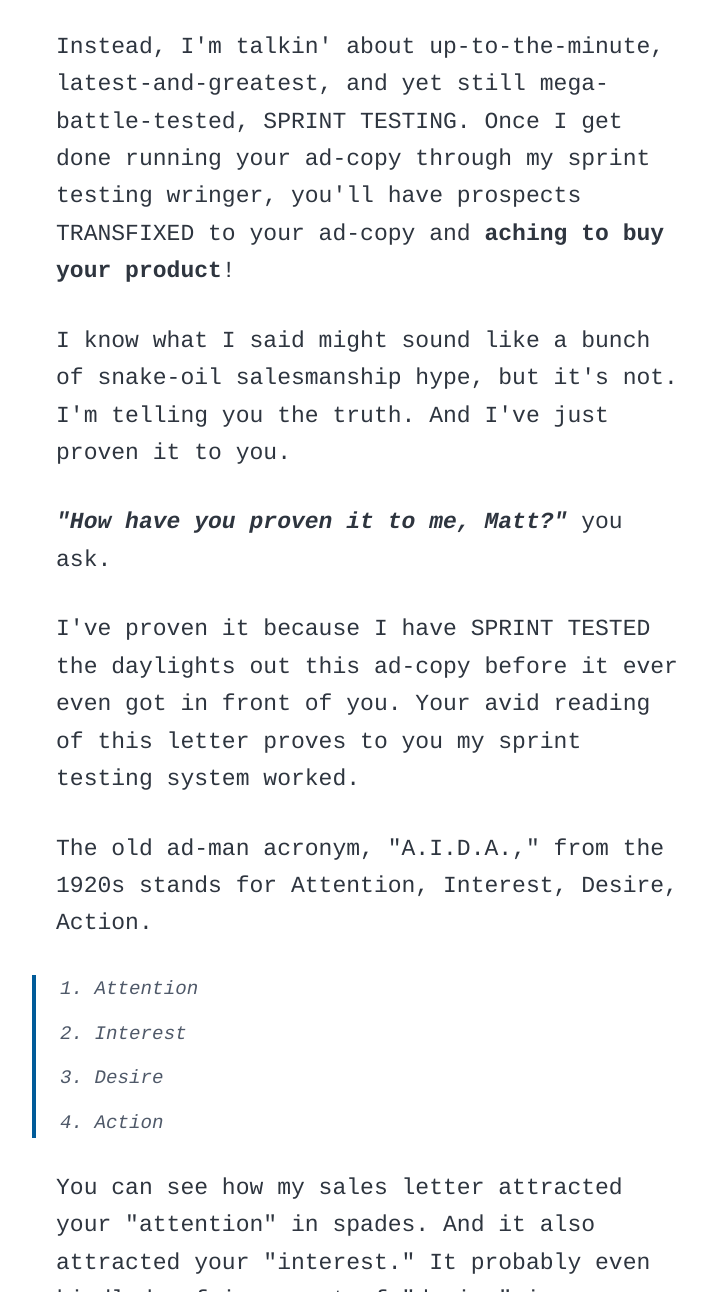
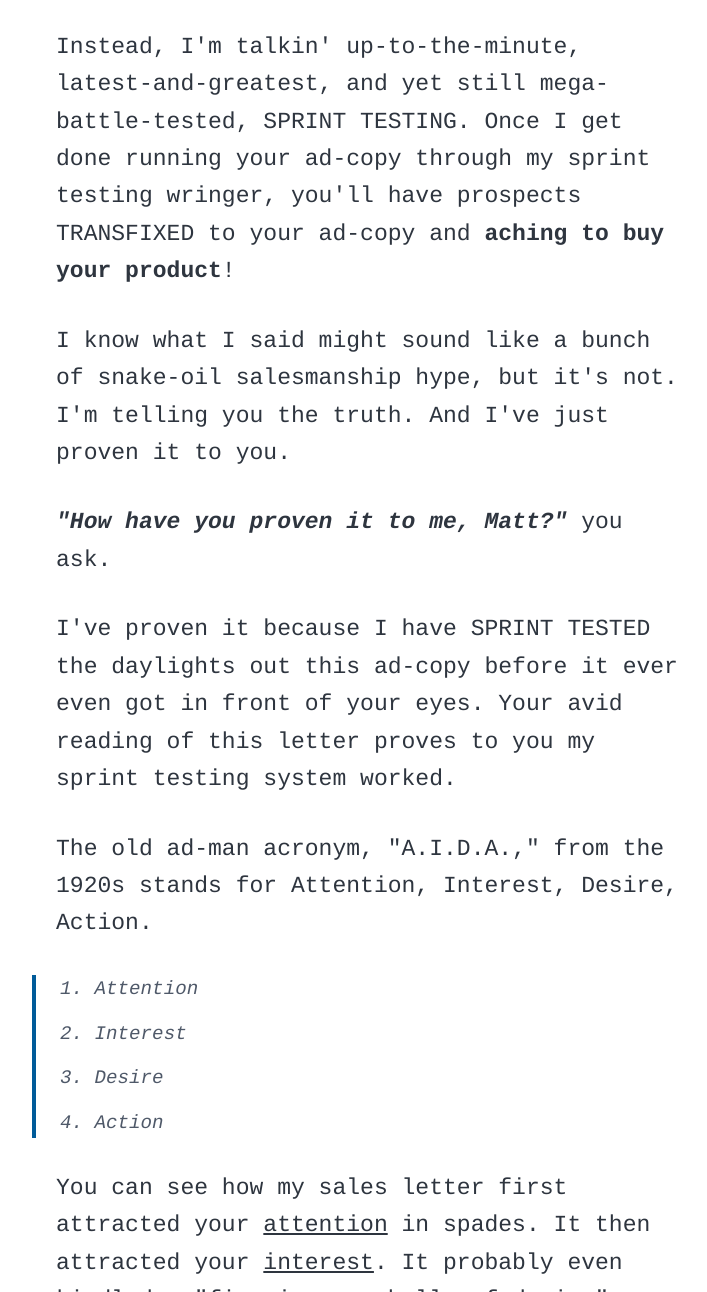
Before and after one commit to mattdvhope/source-landing, a Gatsby site: page /testing-sales-copy/ in a window 1280 px wide. Shown: the part 2472-3764 px from the top of the page, without its empty margins (268-975 px from the left). Built offline with nearby package versions, Linux system fonts and the light colour scheme; Gatsby itself is replaced by a stand-in of ours.

Commit message:
Text editing

```diff
--- a/content/blog/testing-sales-copy/index.md
+++ b/content/blog/testing-sales-copy/index.md
@@ -19,7 +19,7 @@ It wasn't always like this.
 
 Way back in the 1920s, ad copy sang. Ad copy told you stories. Ad copy spoke craftsmanship, finesse, and flair into your life. And do you know what? Ad copy in those days made you wanna buy!
 
-Within the next few months, I will get my "Sales Letter Copywriting testing service" up and running to help businessmen like you transform your "modern lemon" of a Sales Letter into a fine-tuned roadster of classic design **that brings in loads more profits for you**.
+Within the next few months, I will get my "Sales Letter Copywriting testing and writing service" up and running to help businessmen like you transform your "modern lemon" of a Sales Letter into a fine-tuned roadster of classic design **that brings in loads more profits your way**.
 
 ### The Best of the New, the Best of the Old
 I will apply a unique-in-all-the-world recipe of "new-fangled data science" and "old-timer artistry" to your letter:
@@ -31,13 +31,13 @@ I will cycle through them all to the n-th degree until **you radically bump up y
 
 And I'm not talking about has-been, water-under-the-bridge, been-there-done-that "A/B Testing" either. (That's so 20-teens.)
 
-Instead, I'm talkin' about up-to-the-minute, latest-and-greatest, and yet still mega-battle-tested, SPRINT TESTING. Once I get done running your ad-copy through my sprint testing wringer, you'll have prospects TRANSFIXED to your ad-copy and **aching to buy your product**!
+Instead, I'm talkin' up-to-the-minute, latest-and-greatest, and yet still mega-battle-tested, SPRINT TESTING. Once I get done running your ad-copy through my sprint testing wringer, you'll have prospects TRANSFIXED to your ad-copy and **aching to buy your product**!
 
 I know what I said might sound like a bunch of snake-oil salesmanship hype, but it's not. I'm telling you the truth. And I've just proven it to you.
 
 **_"How have you proven it to me, Matt?"_** you ask.
 
-I've proven it because I have SPRINT TESTED the daylights out this ad-copy before it ever even got in front of you. Your avid reading of this letter proves to you my sprint testing system worked.
+I've proven it because I have SPRINT TESTED the daylights out this ad-copy before it ever even got in front of your eyes. Your avid reading of this letter proves to you my sprint testing system worked.
 
 The old ad-man acronym, "A.I.D.A.," from the 1920s stands for Attention, Interest, Desire, Action.
 
@@ -46,7 +46,7 @@ The old ad-man acronym, "A.I.D.A.," from the 1920s stands for Attention, Interes
 > 3. Desire
 > 4. Action
 
-You can see how my sales letter attracted your "attention" in spades. And it also attracted your "interest." It probably even kindled a fair amount of "desire" in your belly--**especially when you contemplate how your profits could soon soar**. In fact, it might take only a little nudge to encourage you toward "action."
+You can see how my sales letter first attracted your <u>attention</u> in spades. It then attracted your <u>interest</u>. It probably even kindled a "fire in your belly of <u>desire</u>"--**especially when you contemplate how your profits could soon soar**. In fact, it might take only a little nudge to encourage you toward <u>action</u>.
 
 Imagine getting your prospects to this point of "action" a whole lot quicker and a whole lot more frequently than ever before. Orders of magnitude better than before. Imagine what that would mean to you.
 
```
